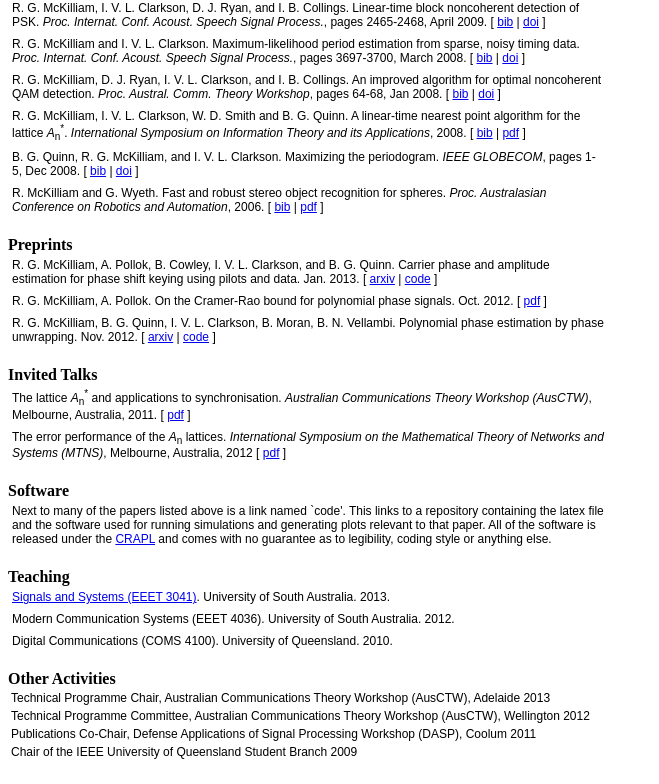
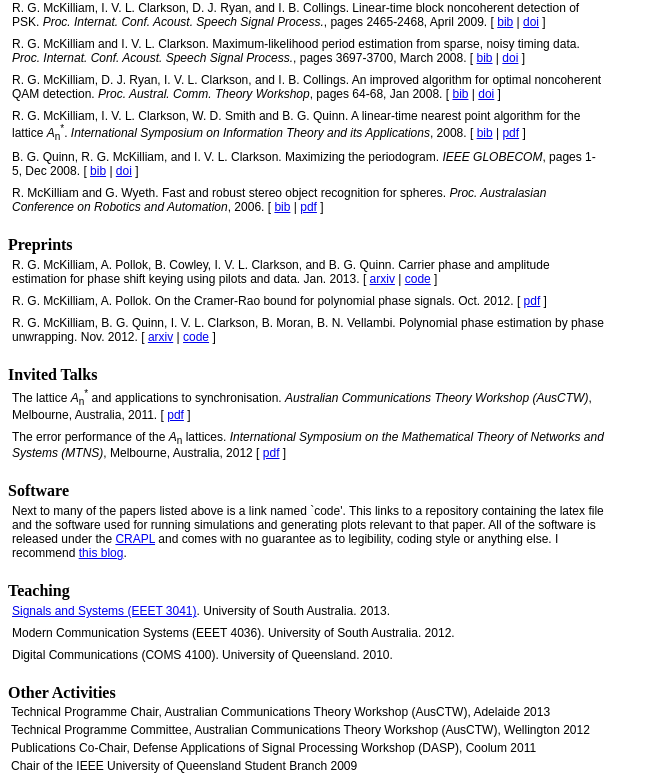
Before and after one commit to robbymckilliam/robbymckilliam.github.com, a plain HTML site: page notindex.html in a window 1280 px wide. Shown: the part 1090-1874 px from the top of the page, without its empty margins (0-659 px from the left). Drawn offline with Linux system fonts and the light colour scheme.

Commit message:
added abandom matlab blog

```diff
--- a/notindex.html
+++ b/notindex.html
@@ -344,7 +344,7 @@ R.&nbsp;G. McKilliam, B.&nbsp;G. Quinn, I.&nbsp;V.&nbsp;L. Clarkson, B.&nbsp;Mor
 <b>Software</b>
 <table cellpadding="4" cellspacing="0" width="600">
 <tr valign="top"><td>
-Next to many of the papers listed above is a link named `code'.  This links to a repository containing the latex file and the software used for running simulations and generating plots relevant to that paper.  All of the software is released under the <a href="http://matt.might.net/articles/crapl/">CRAPL</a> and comes with no guarantee as to legibility, coding style or anything else.  <!-- Much of the code is Java, some Mathematica, some Ruby, some Python. Recently I have been using <a href="http://www.scala-lang.org/">Scala</a>.  My oppinion of MATLAB is well represented by <a href="http://abandonmatlab.wordpress.com/">this website</a>. -->
+Next to many of the papers listed above is a link named `code'.  This links to a repository containing the latex file and the software used for running simulations and generating plots relevant to that paper.  All of the software is released under the <a href="http://matt.might.net/articles/crapl/">CRAPL</a> and comes with no guarantee as to legibility, coding style or anything else.  I recommend <a href="http://abandonmatlab.wordpress.com/">this blog</a>.<!-- Much of the code is Java, some Mathematica, some Ruby, some Python. Recently I have been using <a href="http://www.scala-lang.org/">Scala</a>.  My oppinion of MATLAB is well represented by <a href="http://abandonmatlab.wordpress.com/">this website</a>. -->
 </td></tr>
 </table>
 
```
